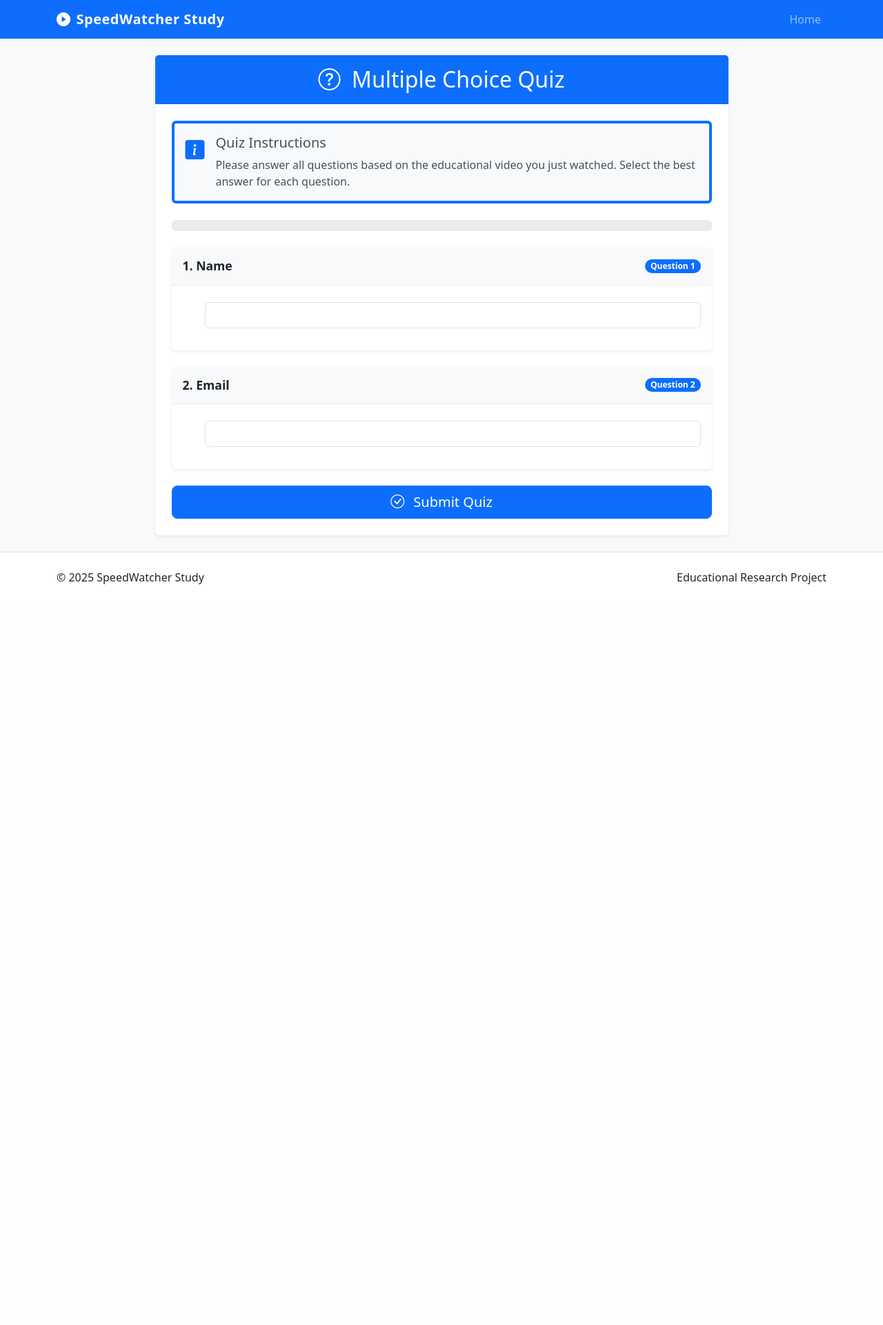
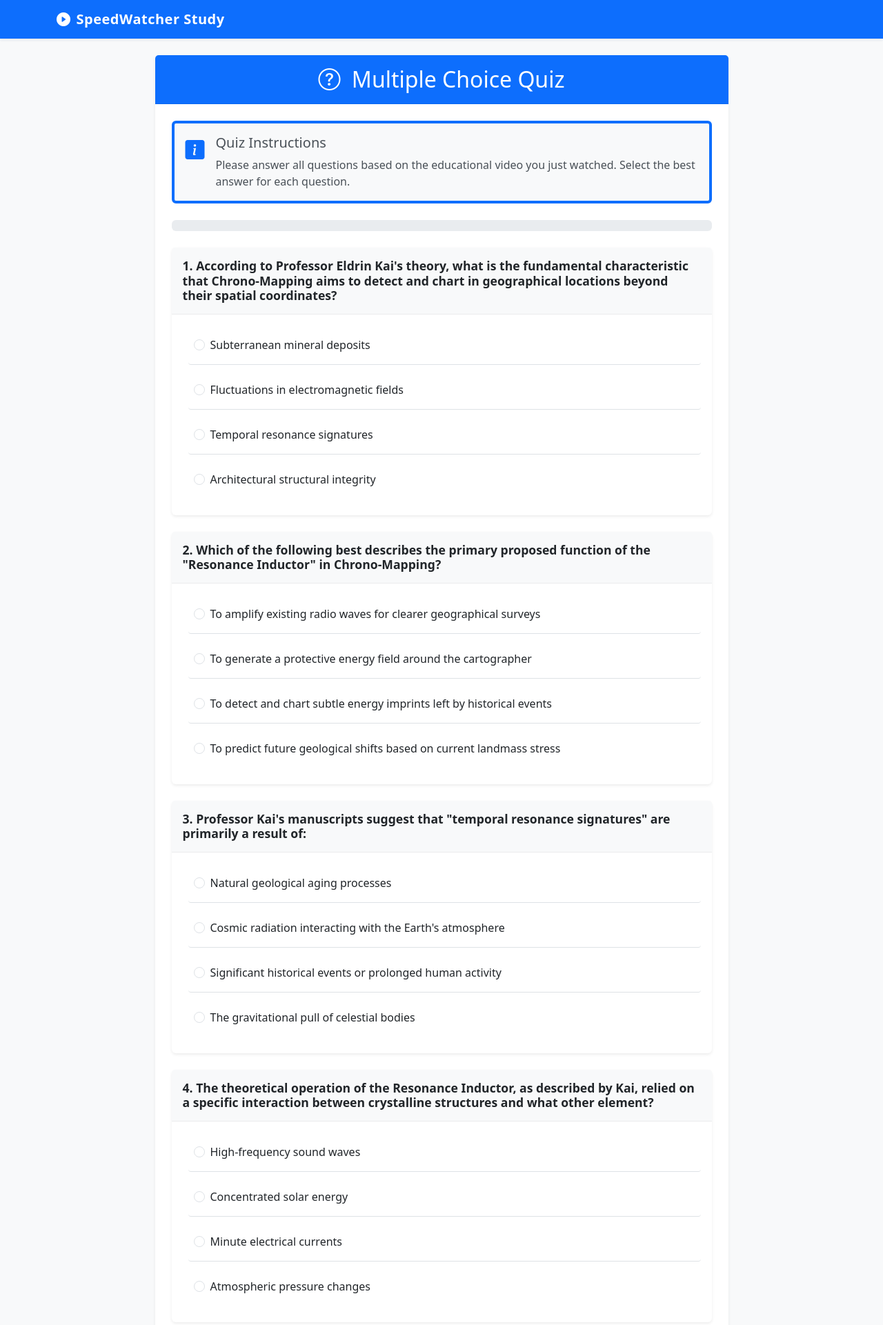
Before and after one commit to Injng/speedierwatch, a Django app: template templates/study/quiz.html in a window 1280 px wide. Shown: the top 1921 px of the page at 69% size. Before the commit the page ends 847 px from the top, so only its background shows below. Run offline with Django 5.2, Linux system fonts and the light colour scheme; the template is opened without the code that fills it: values that come from a table or form of the project are taken from there, others are empty; tables that the repository leaves empty hold one stand-in row (values such as "Sample post"); some libraries are stand-ins or nearby versions.

Commit message:
feat: complete study implementation
- Add invalidated page for tab switching\n- Update models and forms for study flow\n- Add quiz functionality\n- Add results page\n- Update base template\n- Add data directory for study content\n- Remove unused quiz questions command

```diff
--- /dev/null
+++ b/study/data/questions.json
@@ -0,0 +1,84 @@
+{
+    "questions": [
+        {
+            "text": "According to Professor Eldrin Kai's theory, what is the fundamental characteristic that Chrono-Mapping aims to detect and chart in geographical locations beyond their spatial coordinates?",
+            "correct_answer": "C",
+            "option_a": "Subterranean mineral deposits",
+            "option_b": "Fluctuations in electromagnetic fields",
+            "option_c": "Temporal resonance signatures",
+            "option_d": "Architectural structural integrity"
+        },
+        {
+            "text": "Which of the following best describes the primary proposed function of the \"Resonance Inductor\" in Chrono-Mapping?",
+            "correct_answer": "C",
+            "option_a": "To amplify existing radio waves for clearer geographical surveys",
+            "option_b": "To generate a protective energy field around the cartographer",
+            "option_c": "To detect and chart subtle energy imprints left by historical events",
+            "option_d": "To predict future geological shifts based on current landmass stress"
+        },
+        {
+            "text": "Professor Kai's manuscripts suggest that \"temporal resonance signatures\" are primarily a result of:",
+            "correct_answer": "C",
+            "option_a": "Natural geological aging processes",
+            "option_b": "Cosmic radiation interacting with the Earth's atmosphere",
+            "option_c": "Significant historical events or prolonged human activity",
+            "option_d": "The gravitational pull of celestial bodies"
+        },
+        {
+            "text": "The theoretical operation of the Resonance Inductor, as described by Kai, relied on a specific interaction between crystalline structures and what other element?",
+            "correct_answer": "C",
+            "option_a": "High-frequency sound waves",
+            "option_b": "Concentrated solar energy",
+            "option_c": "Minute electrical currents",
+            "option_d": "Atmospheric pressure changes"
+        },
+        {
+            "text": "What was the purported origin of the unique crystals believed to be essential for the Resonance Inductor's function?",
+            "correct_answer": "C",
+            "option_a": "A meteor impact site in the Sahara Desert",
+            "option_b": "Deep-sea volcanic vents in the Pacific Ocean",
+            "option_c": "A unique geological formation in the Ural Mountains",
+            "option_d": "Synthetically grown labs under high pressure"
+        },
+        {
+            "text": "In the visual representation produced by the Resonance Inductor, what did vibrant, tight, color-coded rings signify?",
+            "correct_answer": "C",
+            "option_a": "A geographically small but historically insignificant event",
+            "option_b": "An ancient event of minimal temporal impact",
+            "option_c": "A powerful and relatively recent temporal resonance",
+            "option_d": "An event with a broad geographical spread but low temporal energy"
+        },
+        {
+            "text": "Conversely, what would fainter, wider rings on a Chrono-Map suggest about the temporal resonance detected?",
+            "correct_answer": "B",
+            "option_a": "An ongoing event with fluctuating energy levels",
+            "option_b": "Older, less impactful occurrences",
+            "option_c": "A future event with a high probability of occurrence",
+            "option_d": "A recent but very localized and weak temporal signature"
+        },
+        {
+            "text": "The core innovation of Chrono-Mapping, distinguishing it from traditional cartography, is its attempt to map:",
+            "correct_answer": "B",
+            "option_a": "The emotional intensity associated with locations",
+            "option_b": "The \"when\" of a location's significance, not just the \"where\"",
+            "option_c": "The future economic potential of an area",
+            "option_d": "The biodiversity and ecological history of a region"
+        },
+        {
+            "text": "Which of these statements most accurately reflects a challenge implied by Kai's theory of the Resonance Inductor?",
+            "correct_answer": "C",
+            "option_a": "The device would require an enormous power source, making it impractical for field use",
+            "option_b": "The interpretation of the color-coded rings would be highly subjective and prone to error",
+            "option_c": "The specific crystalline structures needed were rare and difficult to acquire",
+            "option_d": "The device could inadvertently alter the temporal resonances it was trying to measure"
+        },
+        {
+            "text": "Based on the description, the Resonance Inductor translates vibrations from the crystals into what primary output format?",
+            "correct_answer": "D",
+            "option_a": "An auditory sequence of tones and frequencies",
+            "option_b": "A written textual report detailing historical data",
+            "option_c": "A numerical data stream for computer analysis",
+            "option_d": "A visual representation overlaid on a traditional map"
+        }
+    ]
+}
--- a/study/forms.py
+++ b/study/forms.py
@@ -1,5 +1,7 @@
 from django import forms
 from .models import Participant
+import json
+from pathlib import Path
 
 
 class ParticipantForm(forms.ModelForm):
@@ -13,16 +15,23 @@ class ParticipantForm(forms.ModelForm):
 
 
 class QuizForm(forms.Form):
-    def __init__(self, questions, *args, **kwargs):
+    def __init__(self, *args, **kwargs):
         super().__init__(*args, **kwargs)
-        for i, question in enumerate(questions):
+
+        # Load questions from JSON file
+        json_path = Path(__file__).parent / "data" / "questions.json"
+        with open(json_path) as f:
+            questions_data = json.load(f)
+
+        # Create form fields for each question
+        for i, question in enumerate(questions_data["questions"]):
             self.fields[f"question_{i}"] = forms.ChoiceField(
+                label=question["text"],
                 choices=[
-                    ("A", question.option_a),
-                    ("B", question.option_b),
-                    ("C", question.option_c),
-                    ("D", question.option_d),
+                    ("A", question["option_a"]),
+                    ("B", question["option_b"]),
+                    ("C", question["option_c"]),
+                    ("D", question["option_d"]),
                 ],
                 widget=forms.RadioSelect(attrs={"class": "form-check-input"}),
-                label=question.text,
             )
--- a/study/models.py
+++ b/study/models.py
@@ -27,15 +27,3 @@ class QuizResponse(models.Model):
 
     def __str__(self):
         return f"{self.participant.name}'s Quiz - Score: {self.score}/10"
-
-
-class Question(models.Model):
-    text = models.TextField()
-    correct_answer = models.CharField(max_length=200)
-    option_a = models.CharField(max_length=200)
-    option_b = models.CharField(max_length=200)
-    option_c = models.CharField(max_length=200)
-    option_d = models.CharField(max_length=200)
-
-    def __str__(self):
-        return self.text[:50] + "..."
--- a/study/urls.py
+++ b/study/urls.py
@@ -8,4 +8,5 @@ urlpatterns = [
     path("video/", views.video, name="video"),
     path("quiz/", views.quiz, name="quiz"),
     path("results/", views.results, name="results"),
+    path("invalidated/", views.invalidate_participant, name="invalidated"),
 ]
--- a/templates/base.html
+++ b/templates/base.html
@@ -31,11 +31,6 @@
         .btn-primary {
             padding: 0.5rem 1.5rem;
         }
-        footer {
-            margin-top: auto;
-            padding: 1.5rem 0;
-            background-color: #f1f1f1;
-        }
     </style>
     {% block extra_css %}{% endblock %}
 </head>
@@ -46,16 +41,6 @@
                 <i class="bi bi-play-circle-fill me-2"></i>
                 SpeedWatcher Study
             </a>
-            <button class="navbar-toggler" type="button" data-bs-toggle="collapse" data-bs-target="#navbarNav" aria-controls="navbarNav" aria-expanded="false" aria-label="Toggle navigation">
-                <span class="navbar-toggler-icon"></span>
-            </button>
-            <div class="collapse navbar-collapse" id="navbarNav">
-                <ul class="navbar-nav ms-auto">
-                    <li class="nav-item">
-                        <a class="nav-link" href="{% url 'study:home' %}">Home</a>
-                    </li>
-                </ul>
-            </div>
         </div>
     </nav>
 
@@ -75,19 +60,6 @@
         </div>
     </main>
 
-    <footer class="bg-white border-top">
-        <div class="container">
-            <div class="row">
-                <div class="col-md-6">
-                    <p class="mb-0">&copy; {% now "Y" %} SpeedWatcher Study</p>
-                </div>
-                <div class="col-md-6 text-md-end">
-                    <p class="mb-0">Educational Research Project</p>
-                </div>
-            </div>
-        </div>
-    </footer>
-
     <script src="https://cdn.jsdelivr.net/npm/bootstrap@5.3.0/dist/js/bootstrap.bundle.min.js"></script>
     {% block extra_js %}{% endblock %}
 </body>
--- a/templates/study/home.html
+++ b/templates/study/home.html
@@ -15,7 +15,6 @@
             </div>
             <div class="card-body p-4">
                 <div class="text-center mb-4">
-                    <div class="badge bg-info text-dark mb-3 px-3 py-2 fs-6">Educational Research</div>
                     <p class="lead mb-0">
                         This study investigates the impact of video playback speed on learning outcomes.
                     </p>
@@ -36,6 +35,10 @@
                             <li>Complete a brief quiz about the content</li>
                             <li>View your results and study information</li>
                         </ul>
+                        <div class="mt-3 text-muted">
+                            <i class="bi bi-clock me-1"></i>
+                            Estimated duration: 3 minutes
+                        </div>
                     </div>
                 </div>
 
--- a/templates/study/quiz.html
+++ b/templates/study/quiz.html
@@ -35,10 +35,7 @@
                     {% for field in form %}
                         <div class="card mb-4 border-0 shadow-sm quiz-card">
                             <div class="card-header bg-light py-3">
-                                <div class="d-flex justify-content-between align-items-center">
-                                    <h5 class="card-title mb-0 fw-bold">{{ forloop.counter }}. {{ field.label }}</h5>
-                                    <span class="badge bg-primary rounded-pill">Question {{ forloop.counter }}</span>
-                                </div>
+                                <h5 class="card-title mb-0 fw-bold">{{ forloop.counter }}. {{ field.label }}</h5>
                             </div>
                             <div class="card-body">
                                 <div class="quiz-options">
```
Also changed, not shown: study/admin.py (+2 -8 lines), study/management/commands/add_quiz_questions.py (deleted, +0 -99 lines), study/views.py (+30 -5 lines), templates/study/invalidated.html (added, +46 -0 lines), templates/study/results.html (+1 -6 lines), study/migrations/0002_delete_question.py (added).
